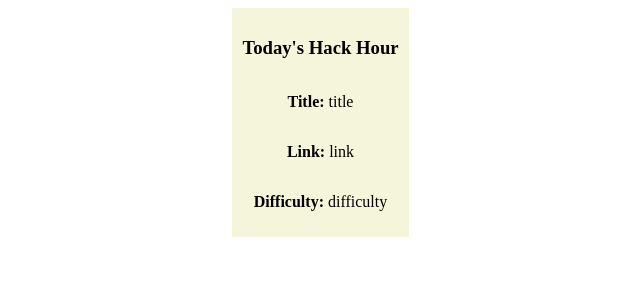
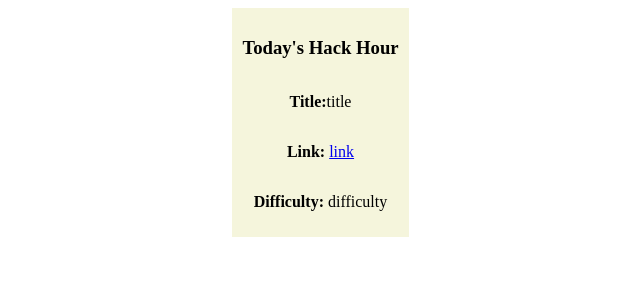
Before and after one commit to Hack-Hour-Solutions/Hack-Hour-Social, a React (Vite) app: page / in a window 1280 px wide. Shown: the top 300 px of the page, without its empty margins (1-641 px from the left). Built offline with nearby package versions, Linux system fonts and the light colour scheme.

Commit message:
TDD ProblemDisplay bug fixes

```diff
--- a/src/components/ProblemDisplay.tsx
+++ b/src/components/ProblemDisplay.tsx
@@ -10,12 +10,12 @@ const ProblemDisplay: FC<ProblemProps> = ({ title, url, difficulty }): ReactElem
   <div id='problem-display'>
     <h3>Today's Hack Hour</h3>
     <p>
-      <strong>Title: </strong>
+      <strong>Title:</strong>
       {title}
     </p>
     <p>
       <strong>Link: </strong>
-      {url}
+      <a href={url}>{url}</a>
     </p>
     <p>
       <strong>Difficulty: </strong>
```
Also changed, not shown: 1 other file (tests, documents, lock files or other folders).
